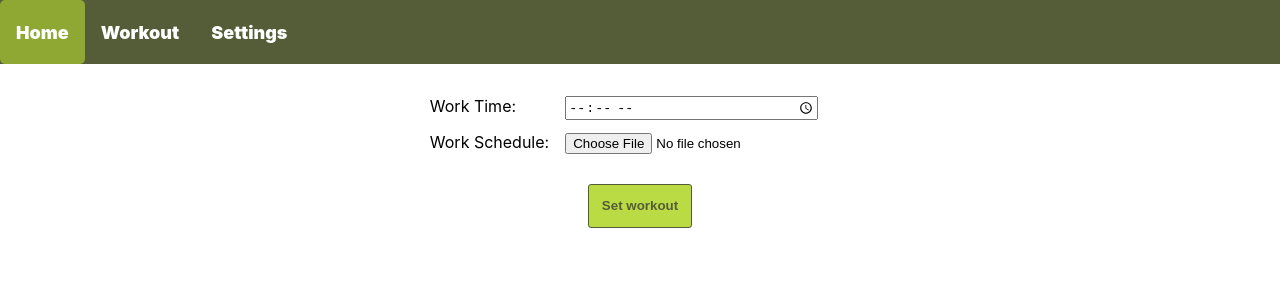
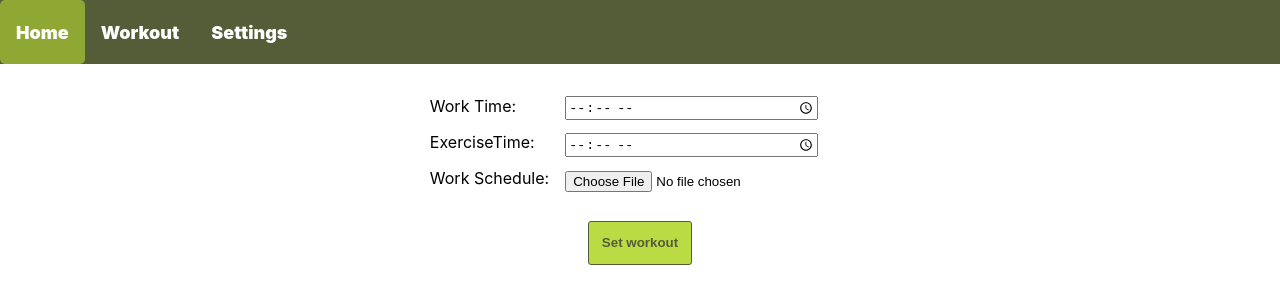
Before and after one commit to VaSmitka/SportLegrace, a React (Create React App) app: page /settings in a window 1280 px wide. Shown: the top 304 px of the page. Built offline with nearby package versions, Linux system fonts and the light colour scheme.

Commit message:
finish first part

```diff
--- a/src/index.css
+++ b/src/index.css
@@ -52,6 +52,7 @@ header > a:active {
 
 main {
   display: flex;
+  flex-direction: column;
   align-items: center;
   justify-content: center;
   padding-top: 2em;
@@ -64,20 +65,21 @@ form {
   justify-content: center;
 }
 
-form button {
+button {
   border-radius: 3px;
   padding: 1em;
   color: #545C38;
   border: 1px solid #545C38;
   background-color: #BBDB44;
   font-weight:600;
+  cursor: pointer;
 }
 
-form button:hover {
+button:hover {
   background-color: #8FA834;
 }
 
-form button:active {
+button:active {
   background-color: #545C38;
   color: white;
 }
@@ -97,3 +99,10 @@ form button:active {
 .settingsInputs > div > * {
   margin-bottom: 1em;
 }
+
+.displayText {
+  font-weight:900;
+  font-size: 30px;
+  color: #545C38;
+  margin-bottom: 2em;
+}
--- a/src/pages/Settings.js
+++ b/src/pages/Settings.js
@@ -6,15 +6,16 @@ import SetUpContext from "../setUpContext";
 
 function Settings({ setActual }) {
   const history = useHistory();
-  const { setWorkTime, setWorkSchedule } = useContext(SetUpContext);
+  const { setWorkTime, setExerciseTime, setWorkSchedule } = useContext(SetUpContext);
 
   return (
     <>
       <main >
         <Formik
-          initialValues={{ workTime: '', workSchedule: '' }}
+          initialValues={{ workTime: '', exerciseTime: '', workSchedule: '' }}
           validationSchema={Yup.object().shape({
             workTime: Yup.string().required(),
+            exerciseTime: Yup.string().required(),
             workSchedule: Yup.mixed().required(),
           })}
           onSubmit={(values, { setSubmitting }) => {
@@ -22,6 +23,7 @@ function Settings({ setActual }) {
             reader.onload = () => {
               const exercises = reader.result.split('\n');
               setWorkTime(values.workTime);
+              setExerciseTime(values.exerciseTime);
               setWorkSchedule(exercises);
               setSubmitting(false);
               setActual("Workout");
@@ -44,6 +46,7 @@ function Settings({ setActual }) {
             <div className="settingsInputs">
               <div>
                 <label htmlFor="workTime">Work Time:</label>
+                <label htmlFor="exerciseTime">ExerciseTime:</label>
                 <label htmlFor="workSchedule">Work Schedule:</label>
               </div>
               <div>
@@ -56,6 +59,16 @@ function Settings({ setActual }) {
                   onChange={handleChange}
                   onBlur={handleBlur}
                   value={values.workTime}
+                />
+                <input
+                  id="exerciseTime"
+                  type="time"
+                  name="exerciseTime"
+                  min="0:00"
+                  max="59:59"
+                  onChange={handleChange}
+                  onBlur={handleBlur}
+                  value={values.exerciseTime}
                 />
                 <input
                   id="workSchedule"
--- a/src/pages/Workout.js
+++ b/src/pages/Workout.js
@@ -1,8 +1,52 @@
-import React from "react";
+import React, { useState, useContext } from "react";
+import SetUpContext from "../setUpContext";
 
 function Workout() {
+  const [ work, setWork ] = useState(false);
+  const [ timeCounter, setTimeCounter ] = useState(0);
+  const [ exerciseCounter, setExerciseCounter ] = useState(-1);
+  const { getWorkTime, getExerciseTime, getWorkSchedule } = useContext(SetUpContext);
+
+  const url = "/sound/beeb.mp3";
+  const audio = new Audio(url);
+  const workSchedule = getWorkSchedule();
+
+  const convertToSeconds = ( strTime ) => {
+    const divideTime = strTime.split(':');
+    return divideTime[0] * 60 + divideTime[1] * 1;
+  }
+
+  const workTimeSec = convertToSeconds(getWorkTime());
+  const exerciseTimeSec = convertToSeconds(getExerciseTime());
+  const runWorker = () => {
+    setExerciseCounter(exerciseCounter => (workSchedule.length === exerciseCounter+1) ? 0 : exerciseCounter + 1);
+    setTimeCounter(timeCounter => timeCounter + 1);
+
+    audio.play();
+
+    if (work && timeCounter <= workTimeSec) {
+      setTimeout(runWorker, exerciseTimeSec * 1000);
+    } else {
+      setWork(false);
+    }
+  }
+
+  const workoutManager = () => {
+    if (!work) {
+      setWork(true);
+      setExerciseCounter(0);
+      audio.play();
+      setTimeout(runWorker, exerciseTimeSec * 1000);
+    } else {
+      setWork(false);
+      setExerciseCounter(-1);
+    }
+  }
+
   return (
     <main>
+      <div className="displayText">{(exerciseCounter >= 0) ? workSchedule[exerciseCounter] : "Tak jdeme na to!"}</div>
+      <button onClick={() => workoutManager()}>{ (!work) ? "Start" : "Stop"}</button>
     </main>
   );
 }
--- a/src/setUpContext.js
+++ b/src/setUpContext.js
@@ -9,16 +9,48 @@ export class SetUpProvider extends Component {
 
     this.state = {
       workTime: '',
+      exerciseTime: '',
       workSchedule: ''
     };
   }
 
+  getWorkTime = () => {
+    if (this.state.workTime) {
+      return this.state.workTime;
+    } else {
+      return localStorage.getItem('workTime');
+    }
+  };
+
+  getExerciseTime = () => {
+    if (this.state.exerciseTime) {
+      return this.state.exerciseTime;
+    } else {
+      return localStorage.getItem('exerciseTime');
+    }
+  };
+
+  getWorkSchedule = () => {
+    if (this.state.workSchedule) {
+      return this.state.workSchedule;
+    } else {
+      return JSON.parse(localStorage.getItem('workSchedule'));
+    }
+  };
+
   setWorkTime = (workTime) => {
     this.setState({workTime: workTime});
+    localStorage.setItem('workTime', workTime);
+  };
+
+  setExerciseTime = (exerciseTime) => {
+    this.setState({exerciseTime: exerciseTime});
+    localStorage.setItem('exerciseTime', exerciseTime);
   };
 
   setWorkSchedule = (workSchedule) => {
     this.setState({workSchedule: workSchedule});
+    localStorage.setItem('workSchedule', JSON.stringify(workSchedule));
   };
 
   render() {
@@ -27,7 +59,11 @@ export class SetUpProvider extends Component {
     return (
       <SetUpContext.Provider
         value={{
+          getWorkTime: this.getWorkTime,
+          getExerciseTime: this.getExerciseTime,
+          getWorkSchedule: this.getWorkSchedule,
           setWorkTime: this.setWorkTime,
+          setExerciseTime: this.setExerciseTime,
           setWorkSchedule: this.setWorkSchedule
         }}
       >
```
Also changed, not shown: src/App.css (deleted, +0 -38 lines), 1 other file (tests, documents, lock files or other folders).
